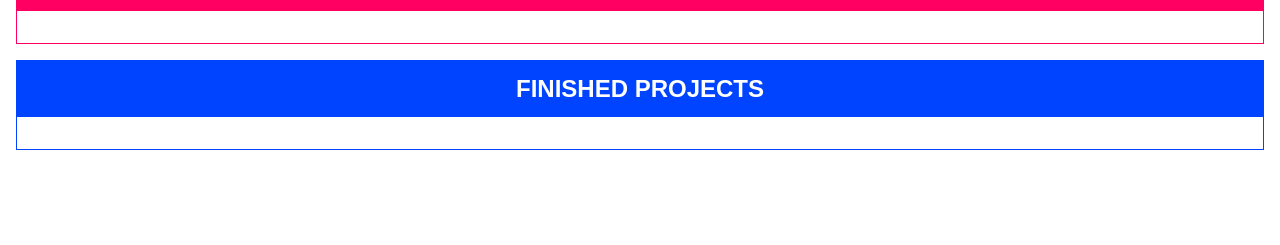
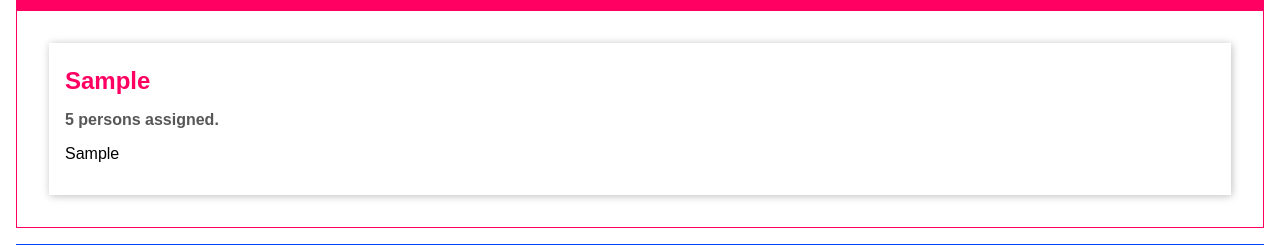
Before and after one commit to mich-deg/TypeScript-drag-and-drop, a website with bundled scripts: page index.html in a window 1280 px wide. Both pictures are taken after typing "Sample", "Sample", "5" into the empty fields and a click on the button "ADD PROJECT". Shown: the part 381-626 px from the top of the page. Built offline with nearby package versions, Linux system fonts and the light colour scheme.

Commit message:
adding ProjectItem class and getter

```diff
--- a/index.html
+++ b/index.html
@@ -27,7 +27,11 @@
       </form>
     </template>
     <template id="single-project">
-      <li></li>
+      <li>
+        <h2></h2>
+        <h3></h3>
+        <p></p>
+      </li>
     </template>
     <template id="project-list">
       <section class="projects">
--- a/src/app.ts
+++ b/src/app.ts
@@ -82,26 +82,26 @@ function validate(ValidatableInput: Validatable) {
     typeof ValidatableInput.value === "string"
   ) {
     isValid =
-      isValid && ValidatableInput.value.length > ValidatableInput.minLength;
+      isValid && ValidatableInput.value.length >= ValidatableInput.minLength;
   }
   if (
     ValidatableInput.maxLength != null &&
     typeof ValidatableInput.value === "string"
   ) {
     isValid =
-      isValid && ValidatableInput.value.length < ValidatableInput.maxLength;
+      isValid && ValidatableInput.value.length <= ValidatableInput.maxLength;
   }
   if (
     ValidatableInput.min != null &&
     typeof ValidatableInput.value === "number"
   ) {
-    isValid = isValid && ValidatableInput.value > ValidatableInput.min;
+    isValid = isValid && ValidatableInput.value >= ValidatableInput.min;
   }
   if (
     ValidatableInput.max != null &&
     typeof ValidatableInput.value === "number"
   ) {
-    isValid = isValid && ValidatableInput.value < ValidatableInput.max;
+    isValid = isValid && ValidatableInput.value <= ValidatableInput.max;
   }
   return isValid;
 }
@@ -151,6 +151,31 @@ abstract class Component<T extends HTMLElement, U extends HTMLElement> {
   abstract configure(): void;
   abstract renderContent(): void;
 }
+//ProjectItem Class
+class ProjectItem extends Component<HTMLUListElement, HTMLLIElement> {
+  private project: Project;
+
+  get persons() {
+    if (this.project.people === 1) {
+      return "1 person";
+    } else {
+      return `${this.project.people} persons`;
+    }
+  }
+  constructor(hostId: string, project: Project) {
+    super("single-project", hostId, false, project.id);
+    this.project = project;
+
+    this.configure();
+    this.renderContent();
+  }
+  configure() {}
+  renderContent() {
+    this.element.querySelector("h2")!.textContent = this.project.title;
+    this.element.querySelector("h3")!.textContent = this.persons + " assigned.";
+    this.element.querySelector("p")!.textContent = this.project.description;
+  }
+}
 
 //ProjectList Class
 class ProjectList extends Component<HTMLDivElement, HTMLElement> {
@@ -187,9 +212,7 @@ class ProjectList extends Component<HTMLDivElement, HTMLElement> {
     )! as HTMLUListElement;
     listEl.innerHTML = "";
     for (const prjItem of this.assignedProjects) {
-      const listItem = document.createElement("li"); //! as HTMLLIElement;
-      listItem.textContent = prjItem.title;
-      listEl.appendChild(listItem);
+      new ProjectItem(this.element.querySelector("ul")!.id, prjItem);
     }
   }
 }
```
Also changed, not shown: dist/app.js, 1 other file.
